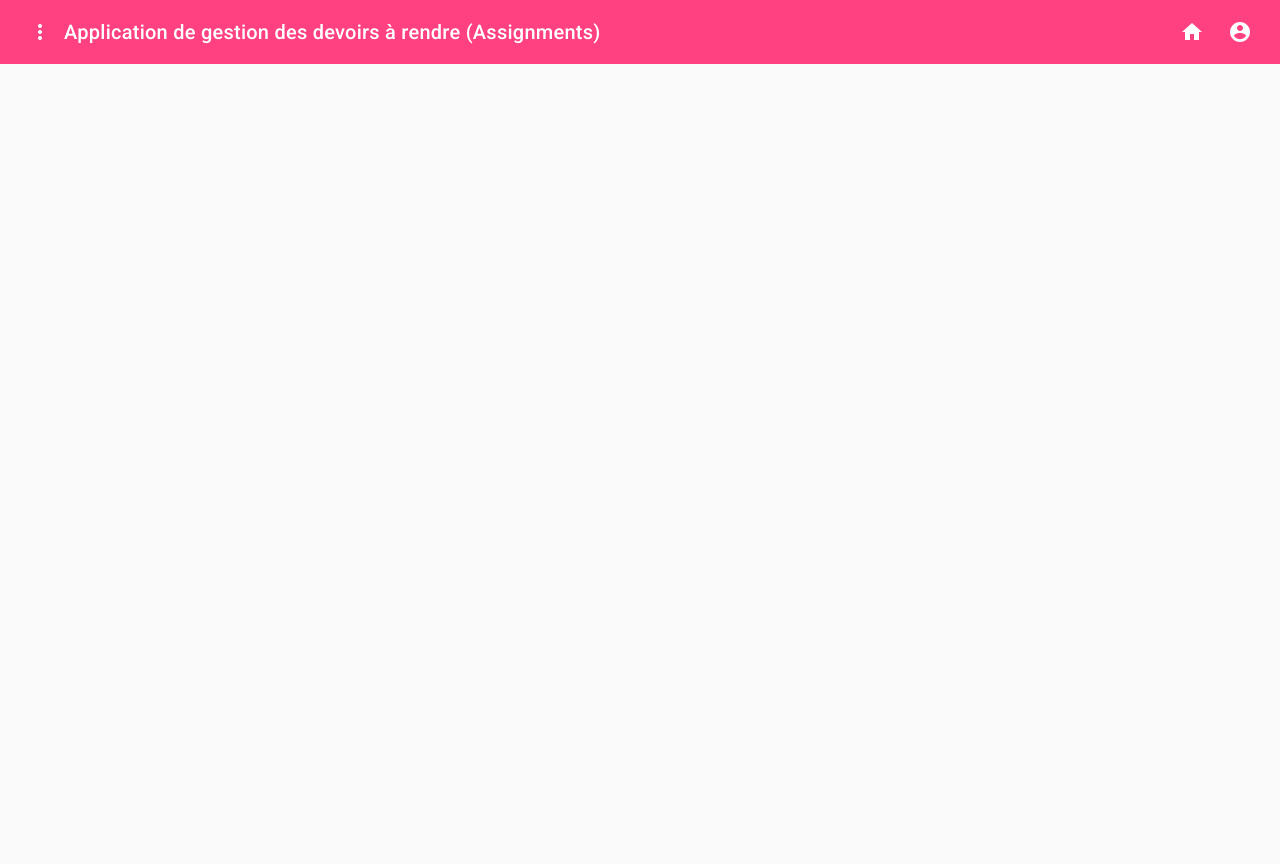
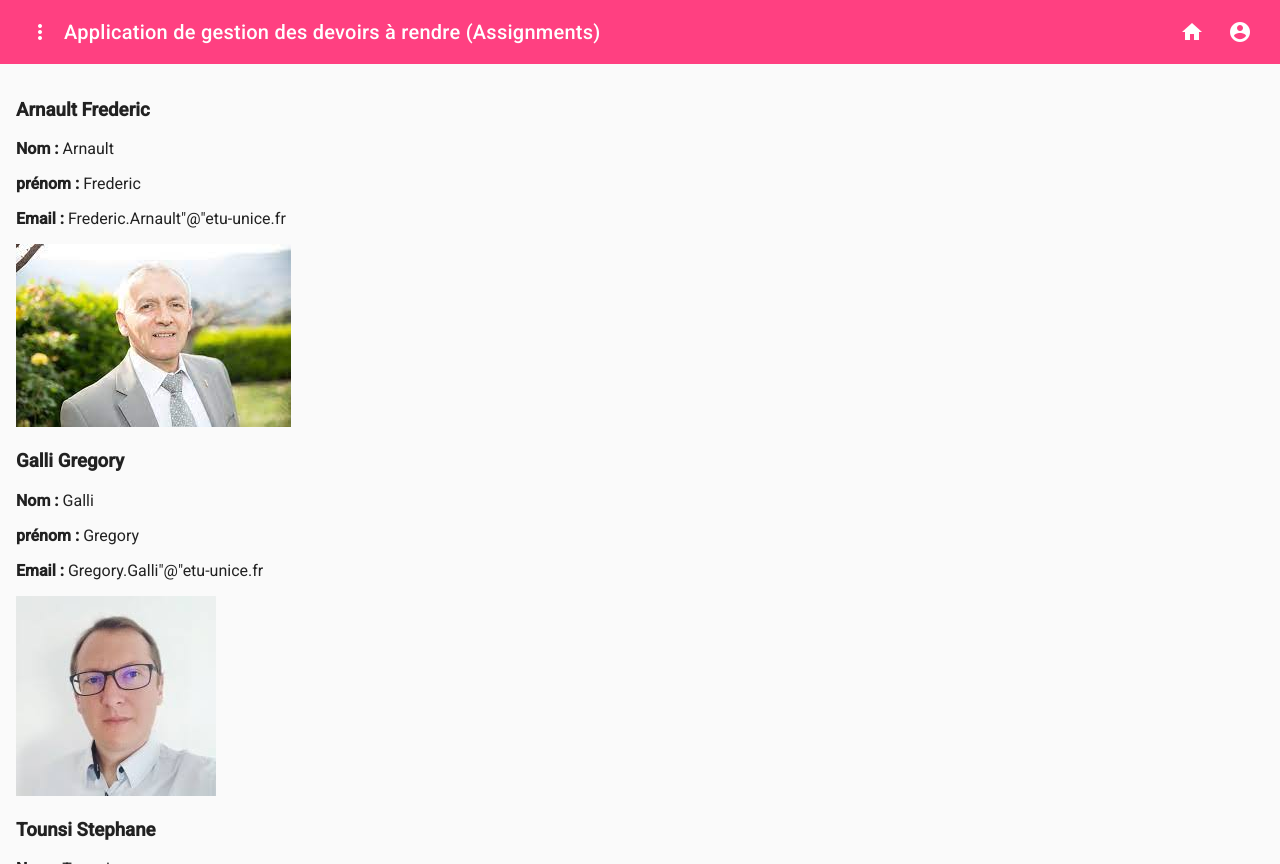
Before and after one commit to NoemiePOUJOL/Angular_YN, an Angular app in the folder noem-app/: page /liste_professeur in a window 1280 px wide. Before the commit this address led to /. Built offline with nearby package versions, Linux system fonts and the light colour scheme.

Commit message:
liste des profs

```diff
--- a/noem-app/src/app/app.component.html
+++ b/noem-app/src/app/app.component.html
@@ -32,6 +32,7 @@
       <li><a mat-button routerLink="/Modification_devoir">Modification d'un devoir</a></li>
       <li><a mat-button routerLink="/Suppression_devoir">Suppression d'un devoir</a></li>
       <li><a mat-button routerLink="/Generation_donnees_test">Génération des données de test</a></li>
+      <li><a mat-button routerLink="/liste_professeur">Liste des professeurs</a></li>
     </ul>
   </mat-drawer>
   <mat-drawer-content class="content">
--- a/noem-app/src/app/app.module.ts
+++ b/noem-app/src/app/app.module.ts
@@ -34,6 +34,7 @@ import { EditAssignmentComponent } from './assignments/edit-assignment/edit-assi
 import { AppLoginComponent } from './shared/app-login/app-login.component';
 import { AuthService } from './shared/auth.service';
 import { HttpClientModule } from '@angular/common/http';
+import { ListeProfesseurComponent } from './liste-professeur/liste-professeur.component';
 
 const routes: Routes = [
   //home page, ce qui sera affiché avec http://localhost:4200
@@ -43,7 +44,8 @@ const routes: Routes = [
   {path:'add', component: AddAssignmentComponent},
   {path:'assignment/:id', component: AssignmentDetailComponent},
   {path:'assignment/:id/edit', component:EditAssignmentComponent, canActivate : [AuthGuard]},
-  {path:'login', component: AppLoginComponent}
+  {path:'login', component: AppLoginComponent},
+  {path:'liste_professeur', component: ListeProfesseurComponent}
 
 ];
 
@@ -57,6 +59,7 @@ const routes: Routes = [
     AddAssignmentComponent,
     EditAssignmentComponent,
     AppLoginComponent,
+    ListeProfesseurComponent,
 
   ],
   imports: [
--- /dev/null
+++ b/noem-app/src/app/liste-professeur/liste-professeur.component.html
@@ -0,0 +1,26 @@
+<div class="profs-container">
+    <div
+      *ngFor="let prof of listeNomProf; let i = index"
+      class="prof-card"
+    >
+      <div class="prof-content">
+        <div class="prof-text">
+          <h3 class="prof-title"> {{listeNomProf[i]}} {{listePrenomProf[i]}}</h3>
+          <div class="prof-info">
+            <p><strong>Nom :</strong> {{listeNomProf[i]}}</p>
+            <p><strong>prénom :</strong> {{listePrenomProf[i]}}</p>
+            <p><strong>Email :</strong> {{listePrenomProf[i]}}.{{listeNomProf[i]}}"&#64;"etu-unice.fr</p>
+          </div>
+        </div>
+        <div class="prof-image">
+            <img [src]="path+listeImageProf[i]" alt="Image du professeur">
+        </div>
+      </div>
+    </div>
+    <mat-paginator
+    [length]="listeNomProf.length"
+    [pageSize]=5
+    [pageSizeOptions]="[5, 10, 20]"
+    (page)="pageEvent($event)">
+  </mat-paginator>
+  </div>
--- /dev/null
+++ b/noem-app/src/app/liste-professeur/liste-professeur.component.ts
@@ -0,0 +1,42 @@
+import { Component } from '@angular/core';
+import { PageEvent } from '@angular/material/paginator';
+
+@Component({
+  selector: 'app-liste-professeur',
+  templateUrl: './liste-professeur.component.html',
+  styleUrls: ['./liste-professeur.component.css']
+})
+export class ListeProfesseurComponent {
+
+  listeNomProf = ["Arnault", "Galli", "Tounsi", "Buffa", "Donati"];
+  listePrenomProf = ["Frederic", "Gregory", "Stephane", "Michel", "Leo"];
+  listeImageProf = ["Frederic_Arnault.jpeg", "Gregory_Galli.jpeg", "Stephane_Tounsi.jpeg", "Michel_Buffa.jpeg", "Leo_Donati.jpeg"];
+  path = "../assets/imageProf/";
+
+  // Création d'un tableau d'objets 'profs' regroupant les informations
+  profs: any[] = [];
+
+  // Propriété pour stocker les professeurs à afficher sur une page donnée
+  paginatedProfs: any[] = [];
+
+  constructor() {
+    // Initialisation du tableau 'profs' avec les informations des professeurs
+    for (let i = 0; i < this.listeNomProf.length; i++) {
+      this.profs.push({
+        nom: this.listeNomProf[i],
+        prenom: this.listePrenomProf[i],
+        image: this.listeImageProf[i]
+      });
+    }
+
+    // Initialisation des professeurs à afficher sur la première page
+    this.paginatedProfs = this.profs.slice(0, 5); // Supposant une pagination de 5 éléments par page
+  }
+
+  pageEvent(event: PageEvent) {
+    console.log(event);
+    const startIndex = event.pageIndex * event.pageSize;
+    const endIndex = startIndex + event.pageSize;
+    this.paginatedProfs = this.profs.slice(startIndex, endIndex);
+  }
+}
```
Also changed, not shown: noem-app/src/app/liste-professeur/liste-professeur.component.css (added).
